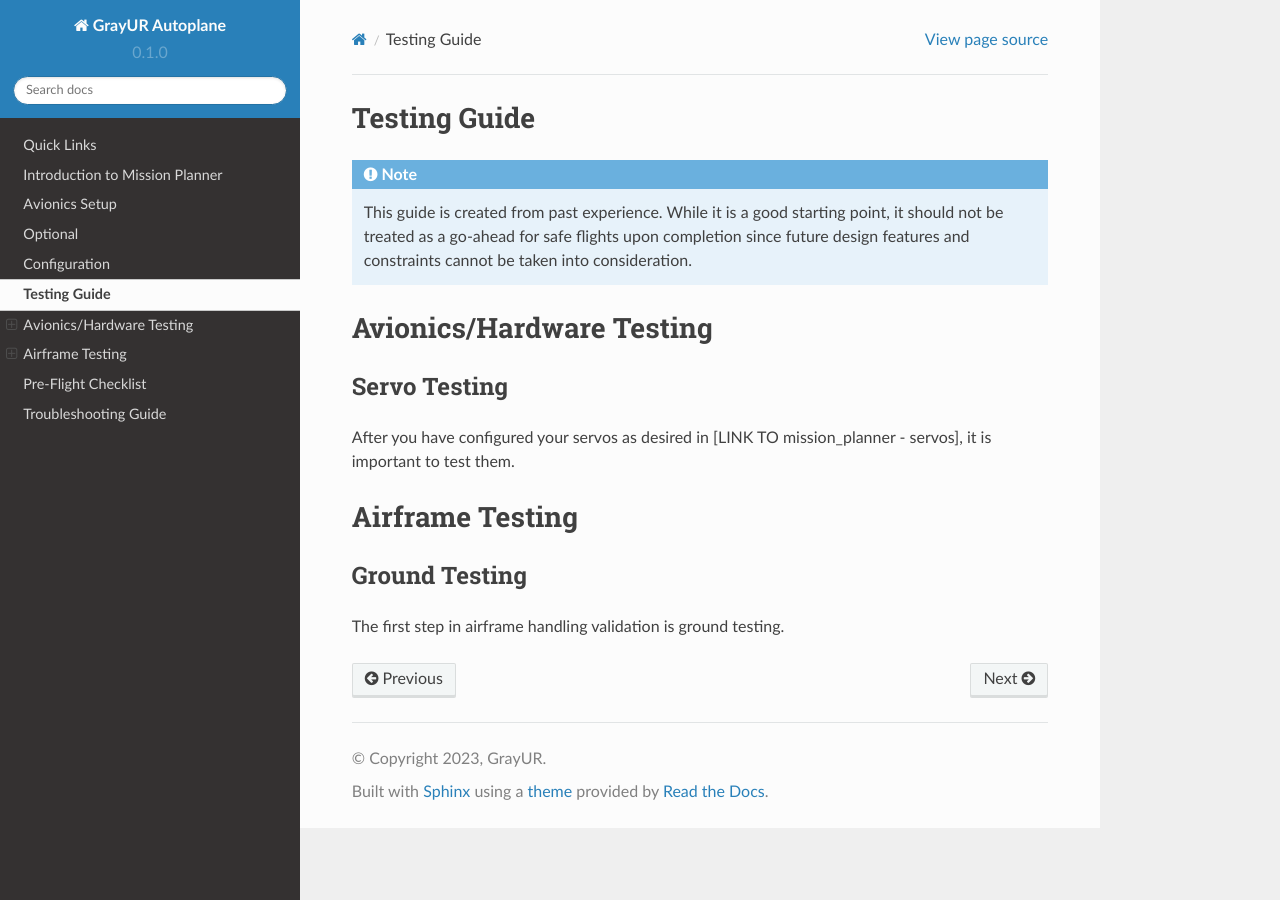
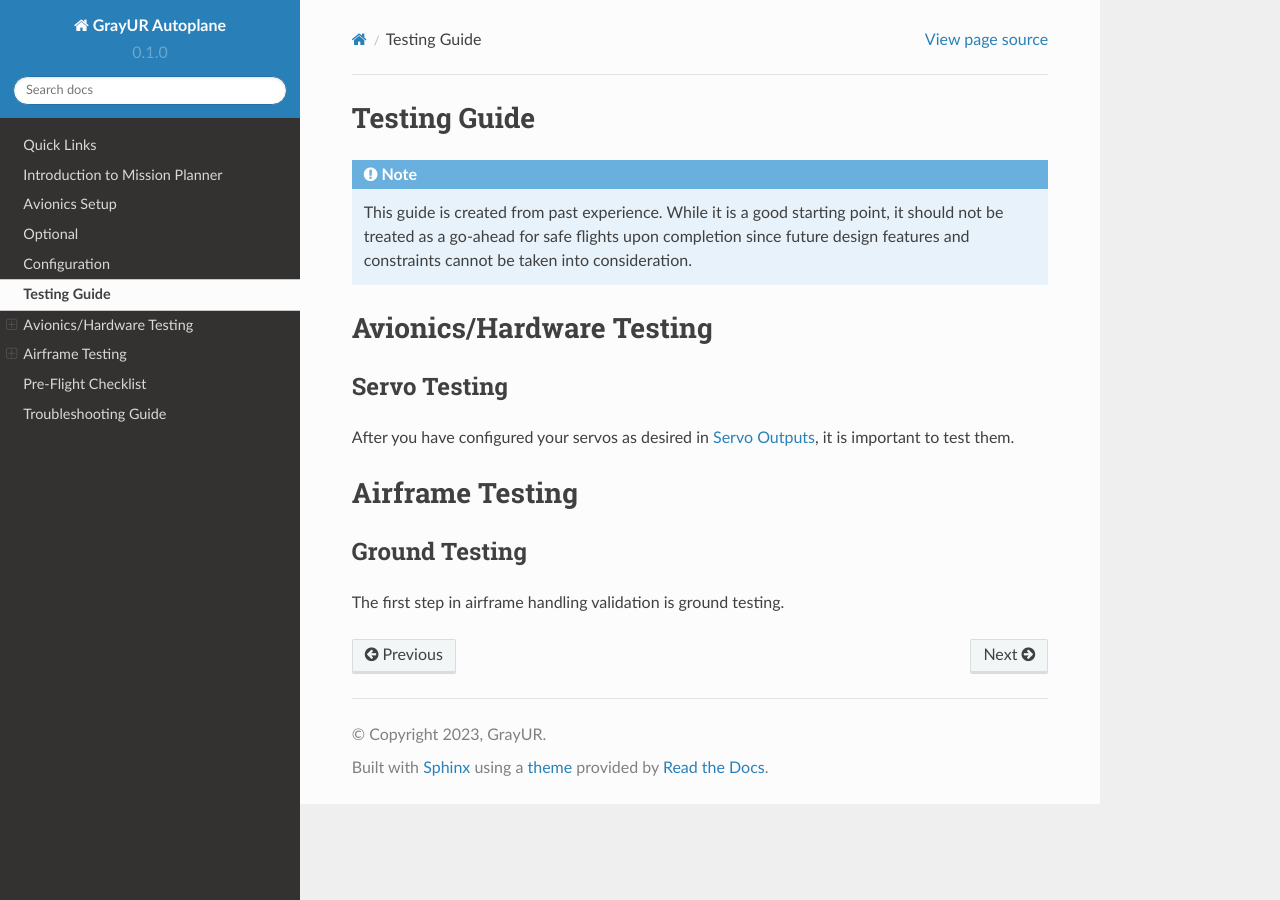
Before and after one commit to ben20vt/GrayUR-AutoPlane, a Sphinx documentation site: the page built from docs/source/testing.rst, in a window 1280 px wide. Built offline with Sphinx 7.4.7 and the Read the Docs theme 2.0.0, drawn with Linux system fonts in a browser that asks for light colours.

Commit message:
Update testing.rst

```diff
--- a/docs/source/testing.rst
+++ b/docs/source/testing.rst
@@ -11,7 +11,7 @@ Avionics/Hardware Testing
 
 Servo Testing
 --------------
-After you have configured your servos as desired in [LINK TO mission_planner - servos], it is important to test them.
+After you have configured your servos as desired in :ref:`servo-outputs`, it is important to test them.
 
 
 Airframe Testing
```
